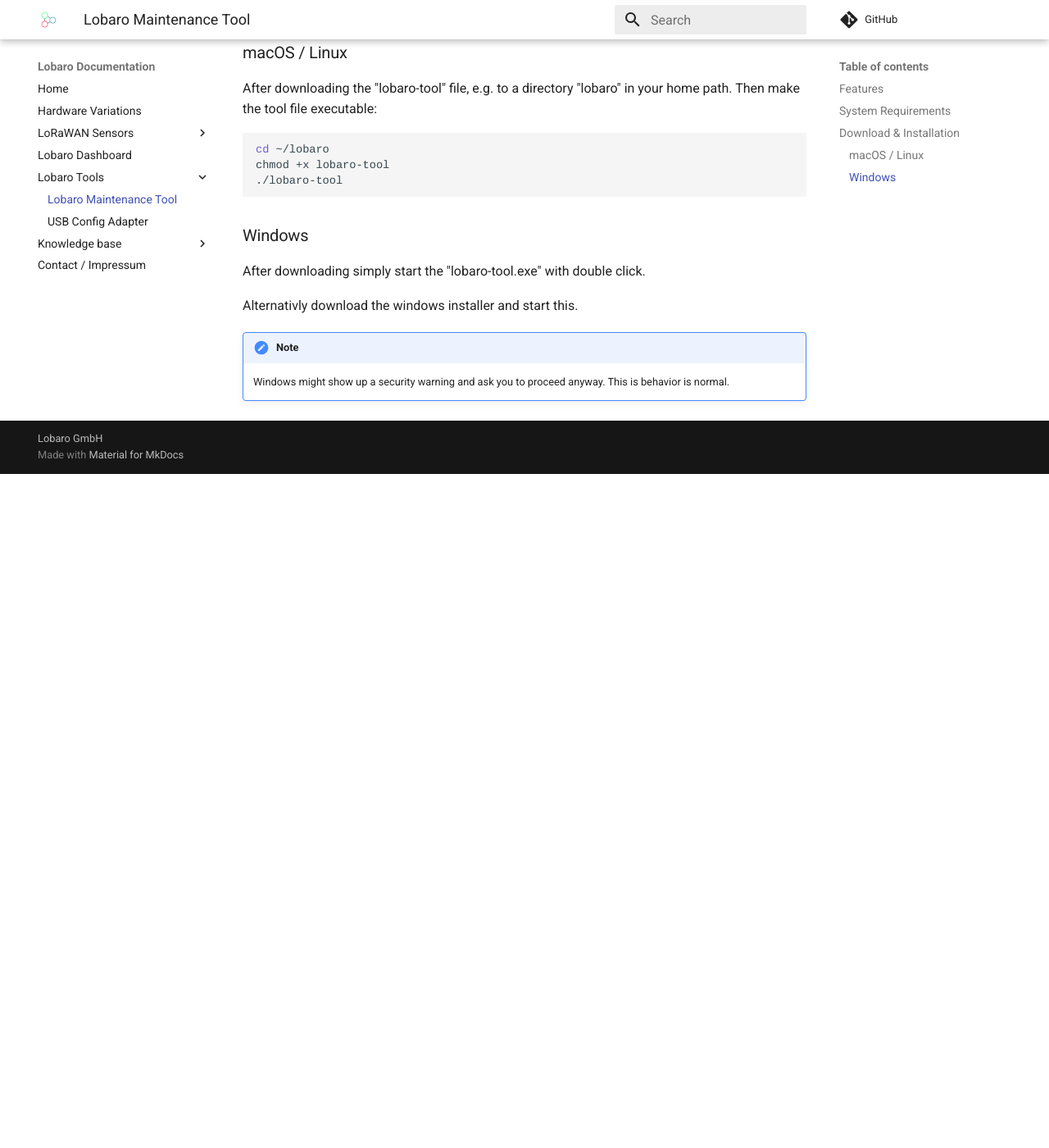
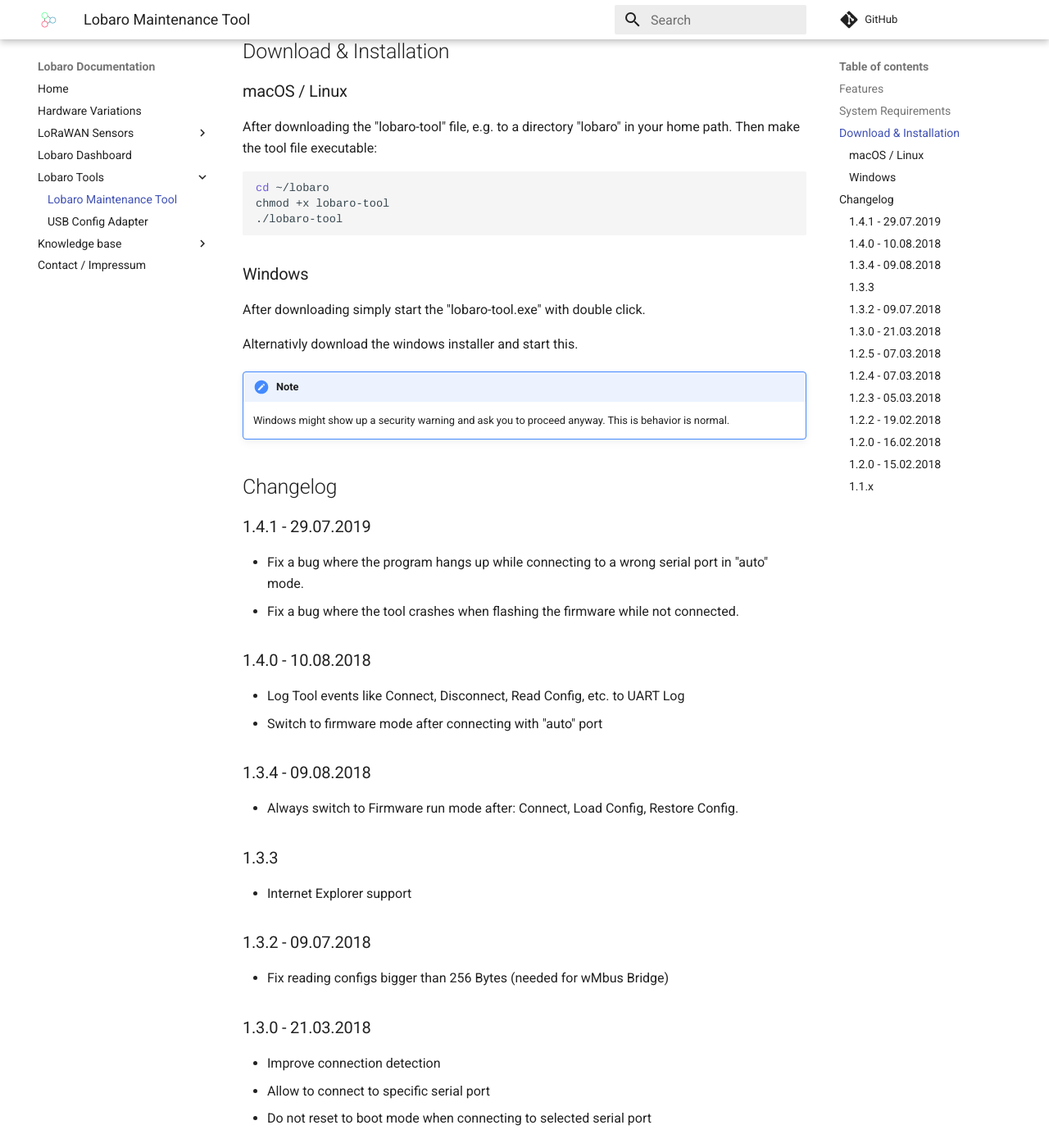
Before and after one commit to Lobaro/docs, an MkDocs documentation site: the page built from docs/tools/lobaro-tool.md, in a window 1280 px wide and 1400 px high, scrolled down 1586 px. Shown: the whole window at 82% size. Built offline with MkDocs 1.6.1 and Material for MkDocs 9.7.7, drawn with Linux system fonts in a browser that asks for light colours; a script that is not in the unit is left out; comment, search, counter and statistics services are not loaded; before the commit the page ends 2164 px from its top, so only the background shows below that; some of the changed text lies outside the part shown.

Commit message:
update Lobaro Tool

```diff
--- a/docs/tools/lobaro-tool.md
+++ b/docs/tools/lobaro-tool.md
@@ -3,9 +3,10 @@
 ![Screenshot Lobaro-Tool](./img/Lobaro_Tool_ConfigFeature.png)
 
 !!! info "Downloads"
-    [**Lobaro Maintenance Tool Download**](https://files.lobaro.com/index.php/s/jJULuRooWzLnYO9?path=%2Fv1.4.x){: target="_blank"}
-
-    [**CP2102 Driver Download**](https://www.silabs.com/products/development-tools/software/usb-to-uart-bridge-vcp-drivers){: target="_blank"}
+    * [**Lobaro Maintenance Tool Download (v1.4.1 Windows)**](files/tool-1-4-1/lobaro-tool-windows/lobaro-tool.exe){: target="_blank"}
+    * [**Lobaro Maintenance Tool Download (v1.4.1 Linux)**](files/tool-1-4-1/lobaro-tool-linux/lobaro-tool){: target="_blank"}
+    * [**Lobaro Maintenance Tool Download (v1.4.1 Mac)**](files/tool-1-4-1/lobaro-tool-mac/lobaro-tool){: target="_blank"}
+    * [**CP2102 Driver Download**](https://www.silabs.com/products/development-tools/software/usb-to-uart-bridge-vcp-drivers){: target="_blank"}
 
 Supports the PC based configuration of all Lobaro IoT sensors.
 
@@ -52,3 +53,59 @@
 
 !!! note
     Windows might show up a security warning and ask you to proceed anyway. This is behavior is normal.
+
+
+## Changelog
+
+### 1.4.1 - 29.07.2019
+- Fix a bug where the program hangs up while connecting to a wrong serial port in "auto" mode.
+- Fix a bug where the tool crashes when flashing the firmware while not connected.
+
+### 1.4.0 - 10.08.2018
+
+- Log Tool events like Connect, Disconnect, Read Config, etc. to UART Log
+- Switch to firmware mode after connecting with "auto" port
+
+### 1.3.4 - 09.08.2018
+- Always switch to Firmware run mode after: Connect, Load Config, Restore Config.
+
+### 1.3.3
+- Internet Explorer support
+
+### 1.3.2 - 09.07.2018
+- Fix reading configs bigger than 256 Bytes (needed for wMbus Bridge)
+
+### 1.3.0 - 21.03.2018
+- Improve connection detection
+- Allow to connect to specific serial port
+- Do not reset to boot mode when connecting to selected serial port
+
+### 1.2.5 - 07.03.2018
+- Fix issues with loading a configuration file. Default is now "config.yaml"
+- Remove horizontal scrollbars in tabs
+- Add "Set Time" button to send "time=<now>" via UART
+- Add send UART input below Log
+- Display if Firmware or Booloader is running
+- Add success message when loading config
+
+### 1.2.4 - 07.03.2018
+
+- Allow to replace assets e.g. the logo by placing /assets/logo.png next to the executable
+
+### 1.2.3 - 05.03.2018
+- Log Timestamp in UART log file on disk
+- Allow to set http server ip and port to allow remote access
+
+### 1.2.2 - 19.02.2018
+- Fix CBOR decoding error that was introduced in 1.2.0 (see: https://github.com/ugorji/go/issues/232)
+
+### 1.2.0 - 16.02.2018
+- Fix Serial port issues that appear on MAC, Linux and in rare cases on Windows
+
+### 1.2.0 - 15.02.2018
+- Log UART output to file in $HOME/.lobaro/
+
+### 1.1.x
+- Restore Default Config
+- Close button
+- Closing the browser window now also shut down the server
```
Also changed, not shown: 3 other files.
